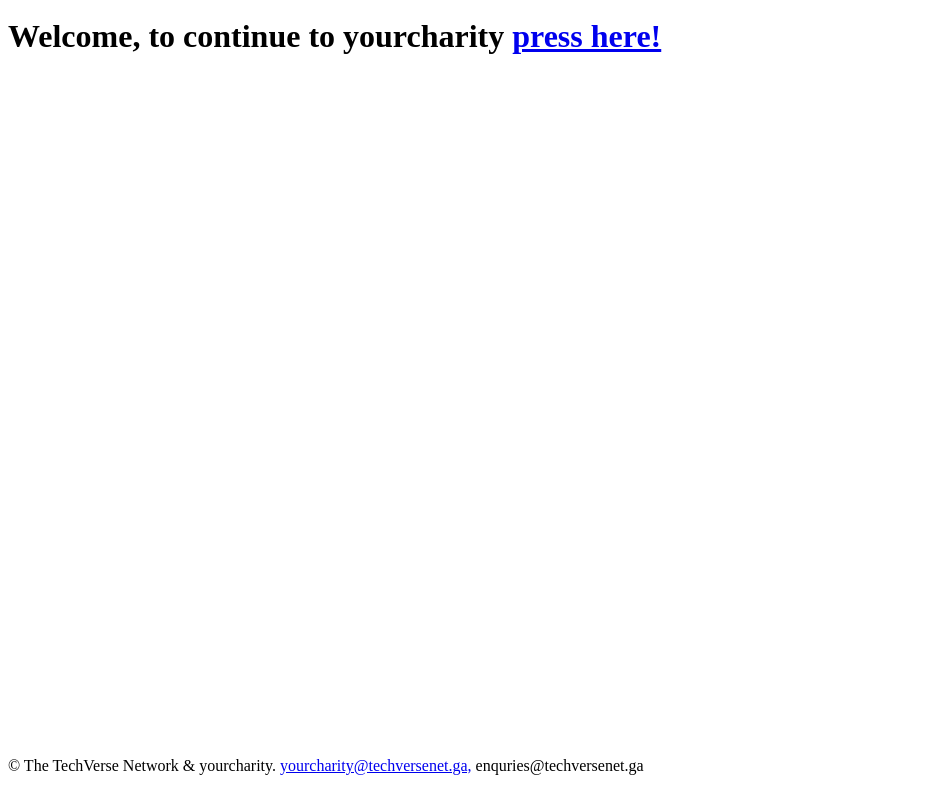
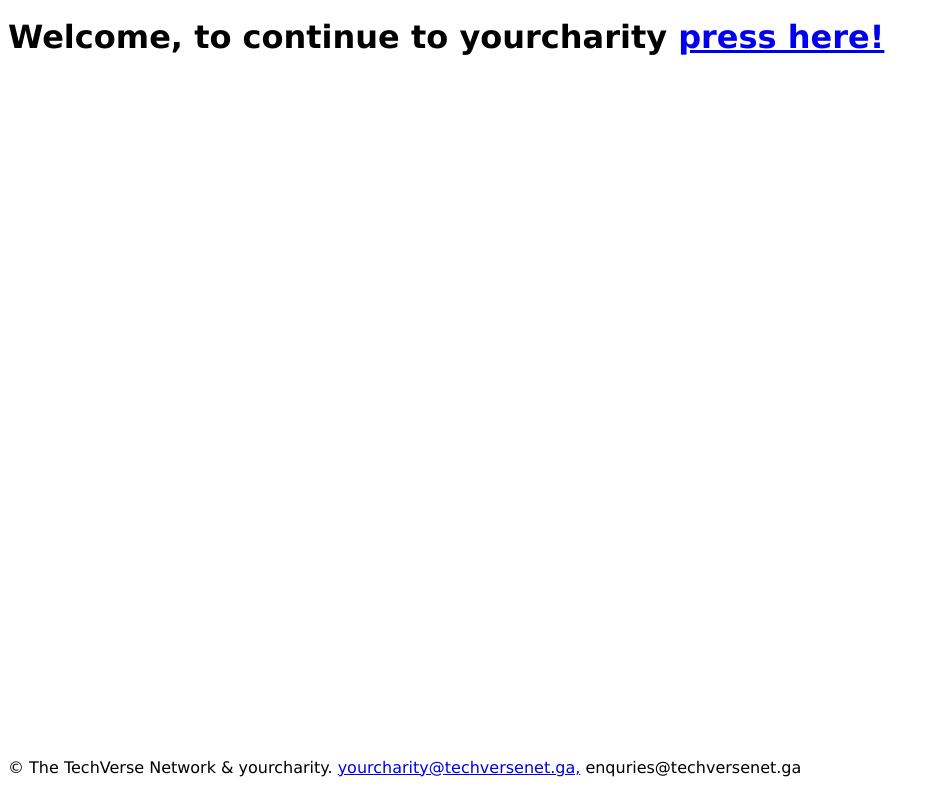
Before and after one commit to yourcharities/yourcharities.github.io, a plain HTML site: page index.html in a window 1280 px wide. Shown: the part 88-881 px from the top of the page, without its empty margins (0-940 px from the left). Drawn offline with Linux system fonts and the light colour scheme.

Commit message:
Update index.html

```diff
--- a/index.html
+++ b/index.html
@@ -1,5 +1,5 @@
 <p><img src="https://raw.githubusercontent.com/yourcharities/yourcharities.github.io/main/yourcharity%20Logo-1%20TransDark.png" alt="yourcharity Logo" width="306" height="77" /></p>
-<h1>Welcome, to continue to yourcharity <a href="https://techversecs.wixsite.com/yourcharity">press here!</a></h1>
+<h1><span style="font-family: verdana, geneva;">Welcome, to continue to yourcharity <a href="https://techversecs.wixsite.com/yourcharity">press here!</a></h1>
 <p>&nbsp;</p>
 <p>&nbsp;</p>
 <p>&nbsp;</p>
@@ -20,4 +20,4 @@
 <p>&nbsp;</p>
 <p>&nbsp;</p>
 <p>&nbsp;</p>
-<p>&copy; The TechVerse Network &amp; yourcharity. <a href="mailto:yourcharity@techversenet.ga,">yourcharity@techversenet.ga,</a>&nbsp;enquries@techversenet.ga</p>
+<p><span style="font-family: verdana, geneva;">&copy; The TechVerse Network &amp; yourcharity. <a href="mailto:yourcharity@techversenet.ga,">yourcharity@techversenet.ga,</a>&nbsp;enquries@techversenet.ga</p>
```
